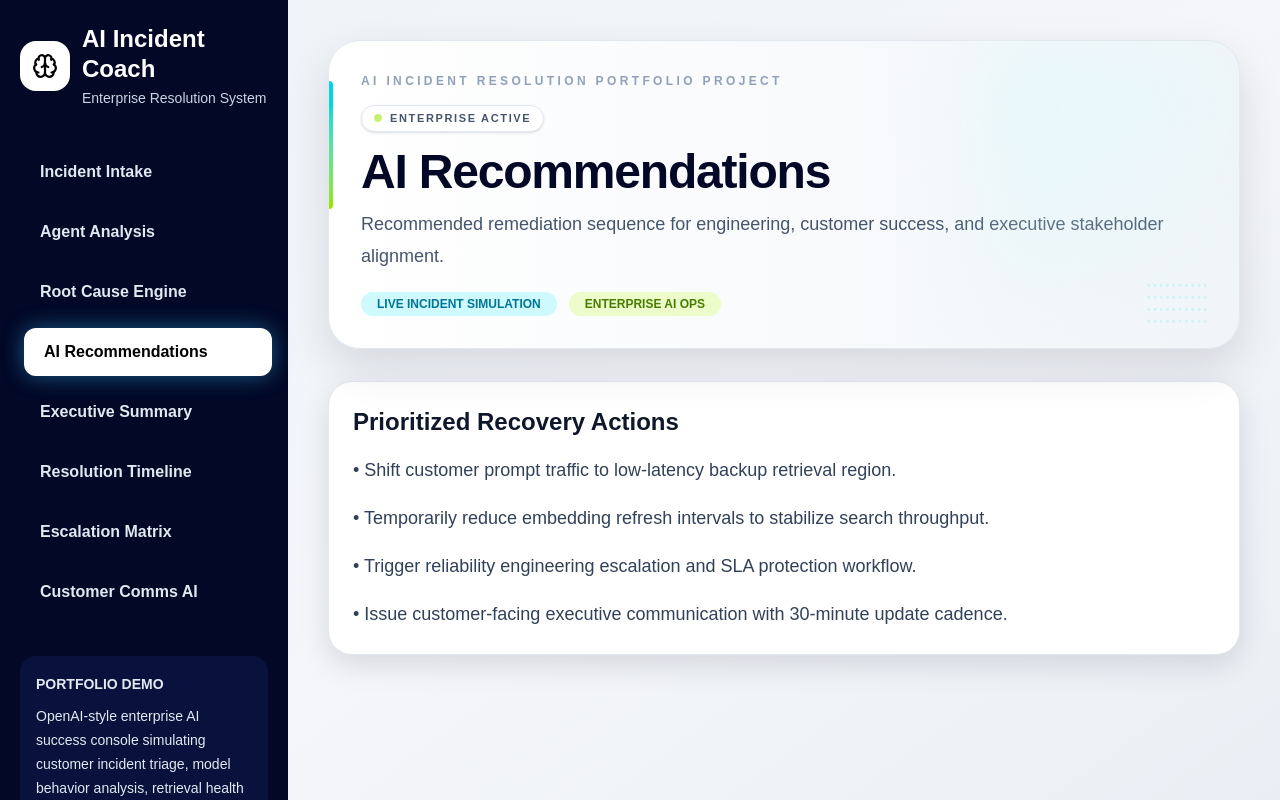
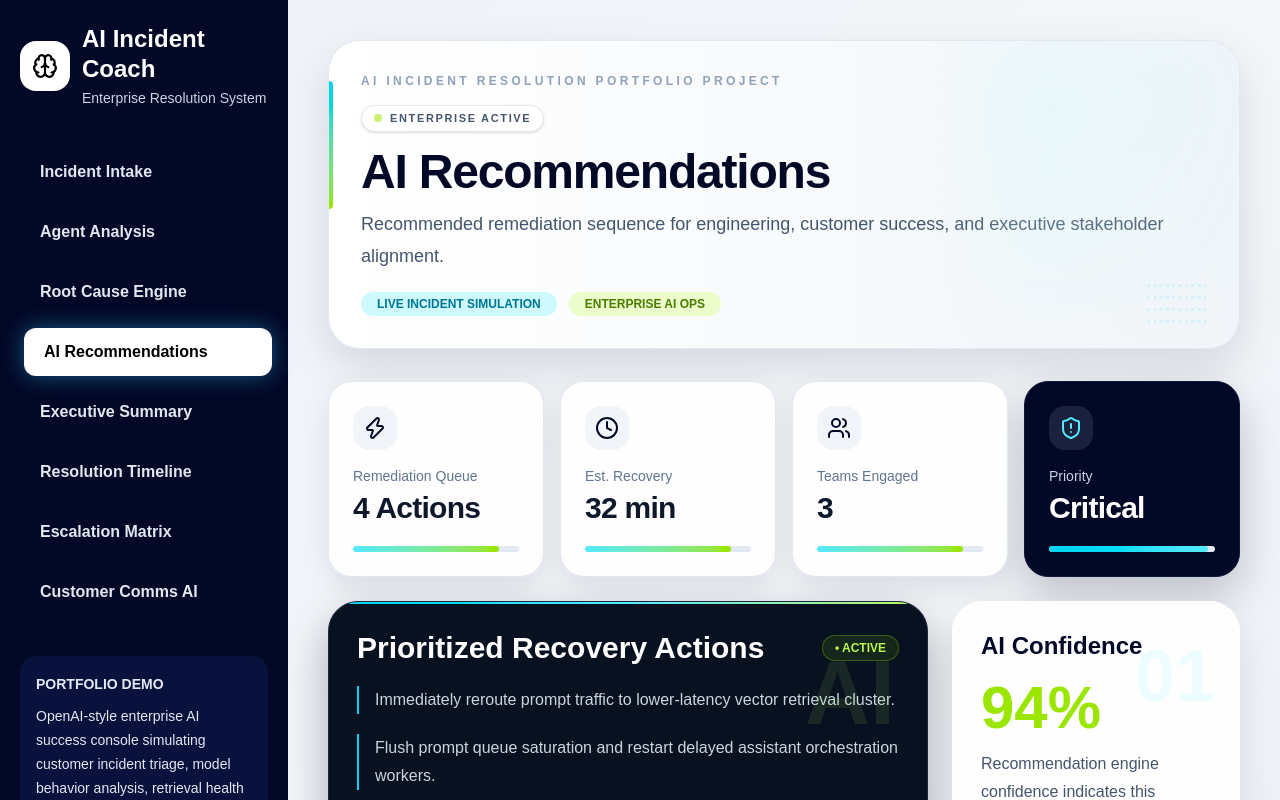
Before and after one commit to jtorres507-rgb/cf-ai-incident-coach-v2, a React (Vite) app: page / in a window 1280 px wide. Both pictures are taken after a click on the button "AI Recommendations". Shown: the top 800 px of the page. Built offline with nearby package versions, Linux system fonts and the light colour scheme.

Commit message:
V13.5 upgrade

```diff
--- a/src/App.jsx
+++ b/src/App.jsx
@@ -537,13 +537,100 @@ function AIRecommendations() {
         subtitle="Recommended remediation sequence for engineering, customer success, and executive stakeholder alignment."
       />
 
-      <div className="bg-white rounded-3xl p-6 shadow-[0_10px_30px_rgba(2,8,32,0.12)] border border-slate-200">
-        <h3 className="font-bold text-2xl mb-4">Prioritized Recovery Actions</h3>
-        <ul className="space-y-4 text-lg text-slate-700 leading-8">
-          {aiActions.map((action) => (
-            <li key={action}>• {action}</li>
-          ))}
-        </ul>
+      <div className="grid grid-cols-4 gap-4 mb-6">
+        <CommandCard icon={<Zap />} title="Remediation Queue" value="4 Actions" />
+        <CommandCard icon={<Clock />} title="Est. Recovery" value="32 min" />
+        <CommandCard icon={<Users />} title="Teams Engaged" value="3" />
+        <CommandCard icon={<ShieldAlert />} title="Priority" value="Critical" dark />
+      </div>
+
+      <div className="grid grid-cols-3 gap-6 mb-6">
+        <div className="col-span-2 bg-[#07111f] text-white rounded-[30px] p-7 shadow-[0_18px_45px_rgba(2,8,32,0.30)] border border-slate-800 relative overflow-hidden">
+          <div className="absolute top-0 left-0 w-full h-[2px] bg-gradient-to-r from-cyan-400 via-cyan-300 to-lime-300"></div>
+          <div className="absolute right-8 top-6 opacity-10 text-lime-300 text-[90px] font-black">AI</div>
+
+          <div className="flex items-center mb-5">
+            <h3 className="font-black text-3xl">Prioritized Recovery Actions</h3>
+            <span className="ml-auto px-3 py-1 rounded-full bg-lime-400/10 border border-lime-400/30 text-lime-300 text-xs font-bold">
+              • ACTIVE
+            </span>
+          </div>
+
+          <div className="space-y-5 text-slate-300 leading-7">
+            <div className="border-l-2 border-cyan-400 pl-4">
+              Immediately reroute prompt traffic to lower-latency vector retrieval cluster.
+            </div>
+            <div className="border-l-2 border-cyan-400 pl-4">
+              Flush prompt queue saturation and restart delayed assistant orchestration workers.
+            </div>
+            <div className="border-l-2 border-cyan-400 pl-4">
+              Increase retrieval timeout threshold temporarily during customer peak load.
+            </div>
+            <div className="border-l-2 border-lime-300 pl-4 text-lime-300 font-bold">
+              Trigger customer communication workflow if latency exceeds 900ms after 30 minutes.
+            </div>
+          </div>
+        </div>
+
+        <div className="bg-white/90 rounded-[30px] p-7 shadow-[0_16px_40px_rgba(2,8,32,0.10)] border border-white relative overflow-hidden">
+          <div className="absolute right-6 top-5 opacity-10 text-cyan-300 text-[72px] font-black">01</div>
+
+          <h3 className="font-black text-2xl mb-4 text-[#020826]">AI Confidence</h3>
+          <div className="text-6xl font-black text-lime-400 mb-3">94%</div>
+          <p className="text-slate-600 leading-7">
+            Recommendation engine confidence indicates this remediation sequence has the highest SLA preservation probability.
+          </p>
+        </div>
+      </div>
+
+      <div className="grid grid-cols-2 gap-6">
+        <div className="bg-white/90 rounded-[30px] p-7 shadow-[0_16px_40px_rgba(2,8,32,0.10)] border border-white">
+          <h3 className="font-black text-2xl mb-5 text-[#020826]">Team Assignment Matrix</h3>
+
+          <div className="space-y-4">
+            <div className="bg-slate-50 rounded-2xl p-4 border border-slate-100">
+              <p className="text-xs uppercase text-slate-400 font-bold">Engineering</p>
+              <p className="font-bold text-[#020826] mt-1">Vector retrieval failover + prompt queue flush</p>
+            </div>
+
+            <div className="bg-slate-50 rounded-2xl p-4 border border-slate-100">
+              <p className="text-xs uppercase text-slate-400 font-bold">Customer Success</p>
+              <p className="font-bold text-[#020826] mt-1">Prepare 30-minute cadence customer updates</p>
+            </div>
+
+            <div className="bg-slate-50 rounded-2xl p-4 border border-slate-100">
+              <p className="text-xs uppercase text-slate-400 font-bold">Executive Lead</p>
+              <p className="font-bold text-[#020826] mt-1">Monitor SLA breach threshold and escalation hold</p>
+            </div>
+          </div>
+        </div>
+
+        <div className="bg-[#020826] text-white rounded-[30px] p-7 shadow-[0_18px_45px_rgba(2,8,32,0.30)] border border-[#101a3d]">
+          <h3 className="font-black text-2xl mb-5">Projected Outcome</h3>
+
+          <div className="space-y-5">
+            <div>
+              <p className="text-slate-400 text-sm">Latency Recovery Probability</p>
+              <div className="w-full h-2 bg-white/10 rounded-full mt-2">
+                <div className="w-[88%] h-2 rounded-full bg-gradient-to-r from-cyan-400 to-lime-300"></div>
+              </div>
+            </div>
+
+            <div>
+              <p className="text-slate-400 text-sm">SLA Preservation Probability</p>
+              <div className="w-full h-2 bg-white/10 rounded-full mt-2">
+                <div className="w-[81%] h-2 rounded-full bg-gradient-to-r from-cyan-400 to-lime-300"></div>
+              </div>
+            </div>
+
+            <div>
+              <p className="text-slate-400 text-sm">Customer Satisfaction Stabilization</p>
+              <div className="w-full h-2 bg-white/10 rounded-full mt-2">
+                <div className="w-[76%] h-2 rounded-full bg-gradient-to-r from-cyan-400 to-lime-300"></div>
+              </div>
+            </div>
+          </div>
+        </div>
       </div>
     </>
   );
```
